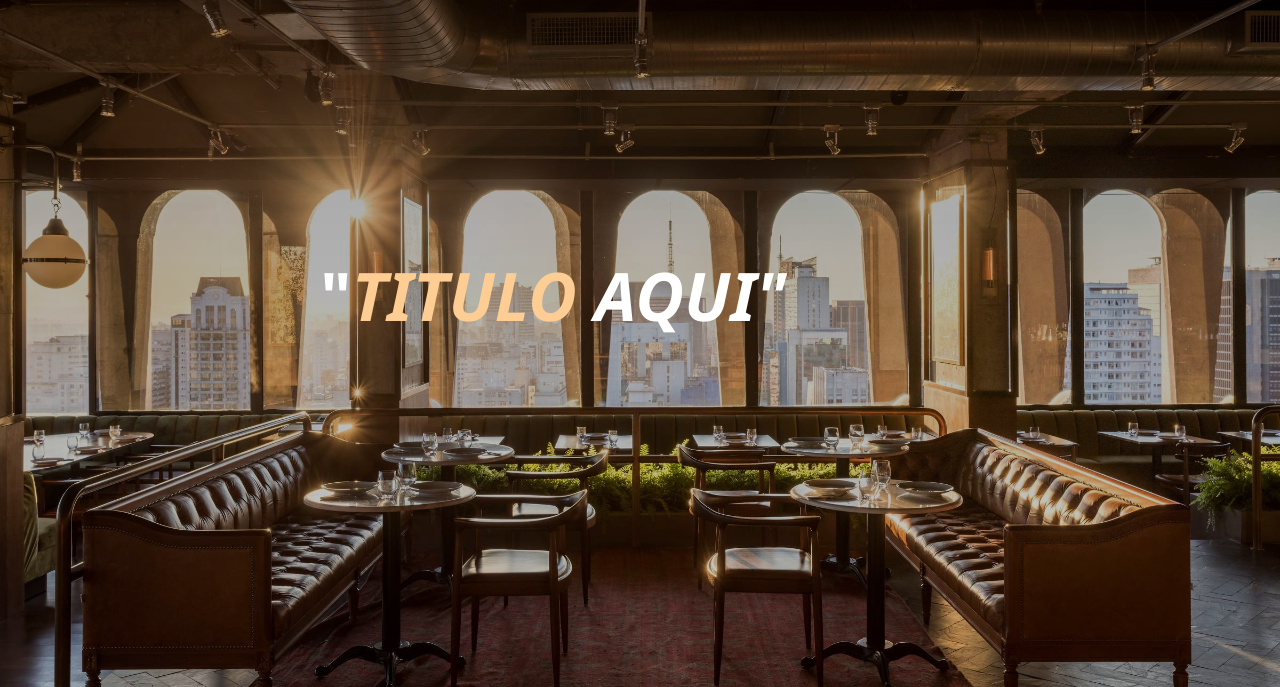
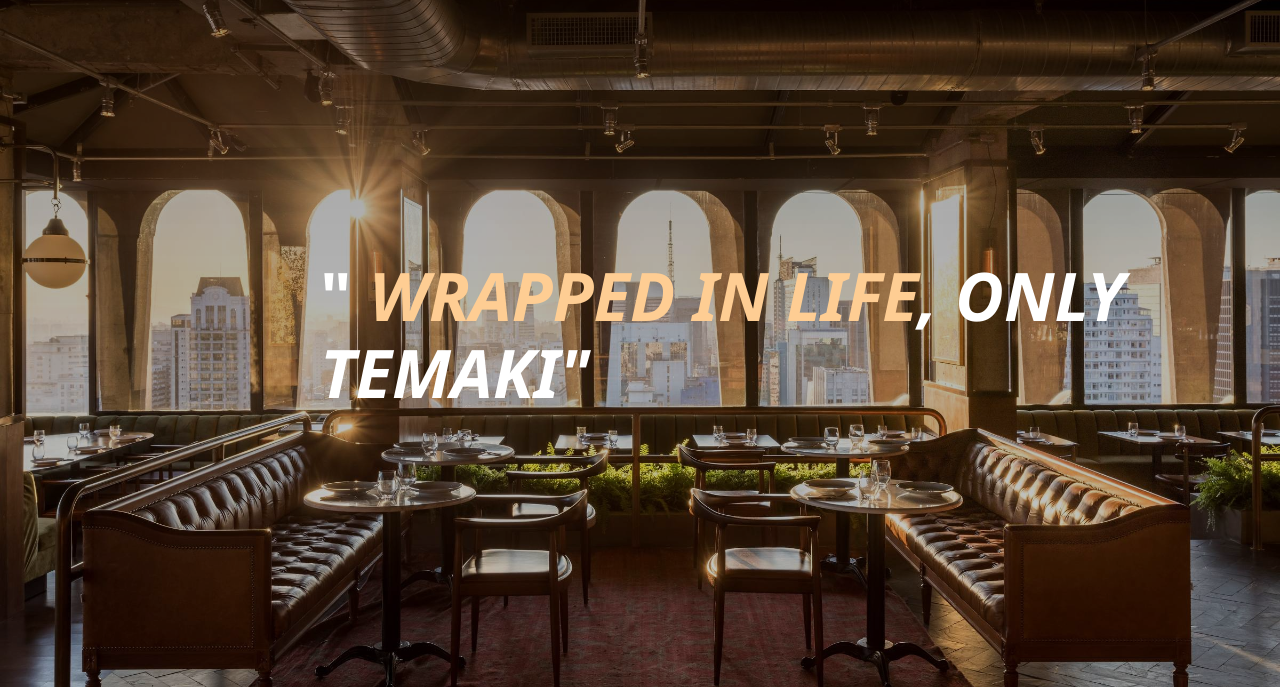
Before and after one commit to MauricioAlvesM/SiteLima, a plain HTML site: page entradas.html in a window 1280 px wide. Shown: the part 113-800 px from the top of the page. Drawn offline with nearby package versions, Linux system fonts and the light colour scheme; a web font is replaced by a local one.

Commit message:
Update entradas.html

```diff
--- a/entradas.html
+++ b/entradas.html
@@ -59,7 +59,8 @@
 						  <!-- inicio header -->
 
 						<div class = "container-2">
-							  <h2>"<span><em>Titulo</span> aqui"</em></h2>
+							   <h2>"<span><em>
+								wrapped in life</span>, only temaki"</em></h2>
 							  <!-- <button type="button" class = "btn"> Conheça nossa Equipe</button> -->
 						</div>
 
@@ -69,7 +70,7 @@
 
 
 						<div class="titulo-sob">
-							<h2>"<em><span class="muda-cor">outro  <span class="muda-cor-2">titulo</span></span></em> "</h2>
+							<h2>"<em><span class="muda-cor">Starter dishes 前菜</span></em> "</h2>
 							<hr class="tam-hr">
 						</div>
 
```
